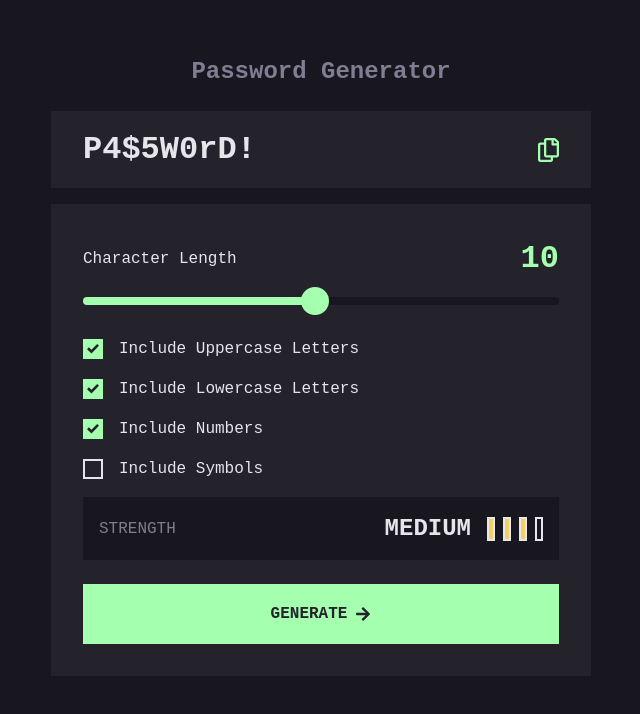
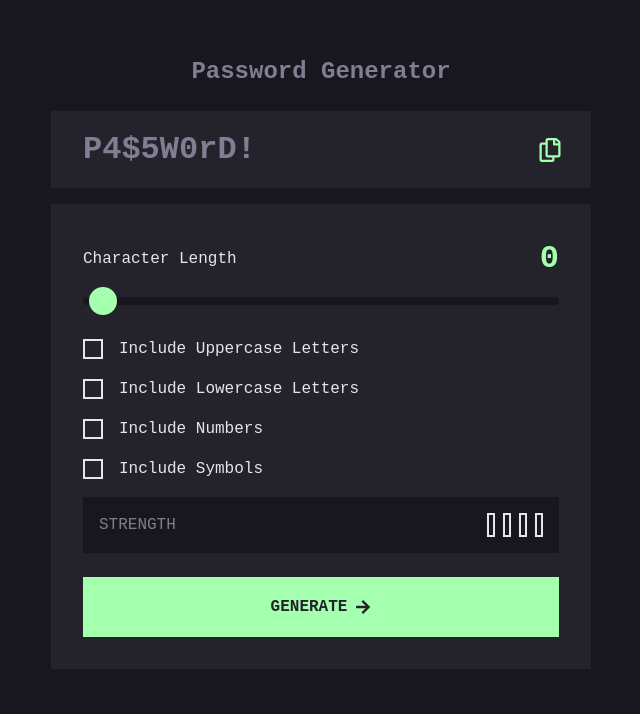
Before and after one commit to Ej-Devs/Password-Generator, a React (Vite) app: page / in a window 1280 px wide. Shown: the top 714 px of the page, without its empty margins (319-959 px from the left). Built offline with nearby package versions, Linux system fonts and the light colour scheme.

Commit message:
Fixed  the Password display component to display placeholder text and handled StrengthIndicator accordingly

```diff
--- a/src/components/PasswordGenerator.tsx
+++ b/src/components/PasswordGenerator.tsx
@@ -6,21 +6,19 @@ import StrengthIndicator from "../components/ui/StrengthIndicator";
 import GenerateButton from "../components/ui/GenerateButton";
 
 const PasswordGenerator: React.FC = () => {
-  const [password, setPassword] = useState("P4$5W0rD!");
-  const [length, setLength] = useState(10);
-  const [includeUpper, setIncludeUpper] = useState(true);
-  const [includeLower, setIncludeLower] = useState(true);
-  const [includeNumbers, setIncludeNumbers] = useState(true);
+  const [password, setPassword] = useState("");
+  const [length, setLength] = useState(0);
+  const [includeUpper, setIncludeUpper] = useState(false);
+  const [includeLower, setIncludeLower] = useState(false);
+  const [includeNumbers, setIncludeNumbers] = useState(false);
   const [includeSymbols, setIncludeSymbols] = useState(false);
-  const [strength, setStrength] = useState<
-    "NONE" | "TOO WEAK!" | "WEAK" | "MEDIUM" | "STRONG"
-  >("MEDIUM");
+  const [strength, setStrength] = useState<"" | "TOO WEAK!" | "WEAK" | "MEDIUM" | "STRONG">("");
   const [copied, setCopied] = useState(false);
 
   const generatePassword = () => {
     if (!includeUpper && !includeLower && !includeNumbers && !includeSymbols || length === 0) {
       setPassword("");
-      setStrength("NONE");
+      setStrength("");
       return;
     }
 
@@ -47,7 +45,7 @@ const PasswordGenerator: React.FC = () => {
 
   const calculateStrength = (password: string) => {
     if (password.length === 0) {
-      setStrength("NONE");
+      setStrength("");
       return;
     }
 
@@ -76,11 +74,13 @@ const PasswordGenerator: React.FC = () => {
   };
 
   const copyPassword = () => {
+    if (!password) return;
+
     navigator.clipboard.writeText(password);
     setCopied(true);
     setTimeout(() => {
       setCopied(false);
-    }, 4000);
+    }, 3000);
   };
 
   return (
--- a/src/components/ui/PasswordDisplay.tsx
+++ b/src/components/ui/PasswordDisplay.tsx
@@ -8,12 +8,21 @@ interface PasswordDisplayProps {
 }
 
 const PasswordDisplay: React.FC<PasswordDisplayProps> = ({ password, onCopy, copied }) => {
+  const displayPassword = password || "P4$5W0rD!";
+  const isPlaceholder = !password;
+
   return (
     <div className="bg-bg-main flex justify-between items-center">
-      <span className="text-text-light lg:text-heading-l md:text-heading-l text-heading-m">{password}</span>
-      <div className="flex items-center">
-        {copied && <span className="text-accent-green mr-2">COPIED</span>}
-        <button onClick={onCopy} className="lg:w-[21px] md:w-[21px] w-[24px] lg:h-[24px] md:h-[24px] h-[24px] text-accent-green hover:text-white transition-colors flex items-center">
+      <span className={`lg:text-heading-l md:text-heading-l text-heading-m ${isPlaceholder ? 'text-gray-text' : 'text-text-light'}`}>
+        {displayPassword}
+      </span>
+      <div className="flex items-center space-x-2">
+      {copied && <span className="text-accent-green mr-2">COPIED</span>}
+        <button
+          onClick={onCopy}
+          disabled={isPlaceholder}
+          className={`lg:w-[21px] md:w-[21px] w-[24px] lg:h-[24px] md:h-[24px] h-[24px] text-accent-green hover:text-white transition-colors ${isPlaceholder ? 'cursor-not-allowed' : 'cursor-pointer'}`}
+        >
           <FaRegCopy size={24} />
         </button>
       </div>
--- a/src/components/ui/StrengthIndicator.tsx
+++ b/src/components/ui/StrengthIndicator.tsx
@@ -1,7 +1,7 @@
 import React from 'react';
 
 interface StrengthIndicatorProps {
-  strength: 'NONE' | 'TOO WEAK!' | 'WEAK' | 'MEDIUM' | 'STRONG';
+  strength: '' | 'TOO WEAK!' | 'WEAK' | 'MEDIUM' | 'STRONG';
 }
 
 const StrengthIndicator: React.FC<StrengthIndicatorProps> = ({ strength }) => {
@@ -11,13 +11,13 @@ const StrengthIndicator: React.FC<StrengthIndicatorProps> = ({ strength }) => {
       case 'WEAK': return 'bg-accent-orange';
       case 'MEDIUM': return 'bg-accent-yellow';
       case 'STRONG': return 'bg-accent-green';
-      case 'NONE': return 'bg-transparent';
+      case '': return 'bg-transparent';
     }
   };
 
   const getFilledBars = () => {
     switch (strength) {
-      case 'NONE': return 0;
+      case '': return 0;
       case 'TOO WEAK!': return 1;
       case 'WEAK': return 2;
       case 'MEDIUM': return 3;
```
